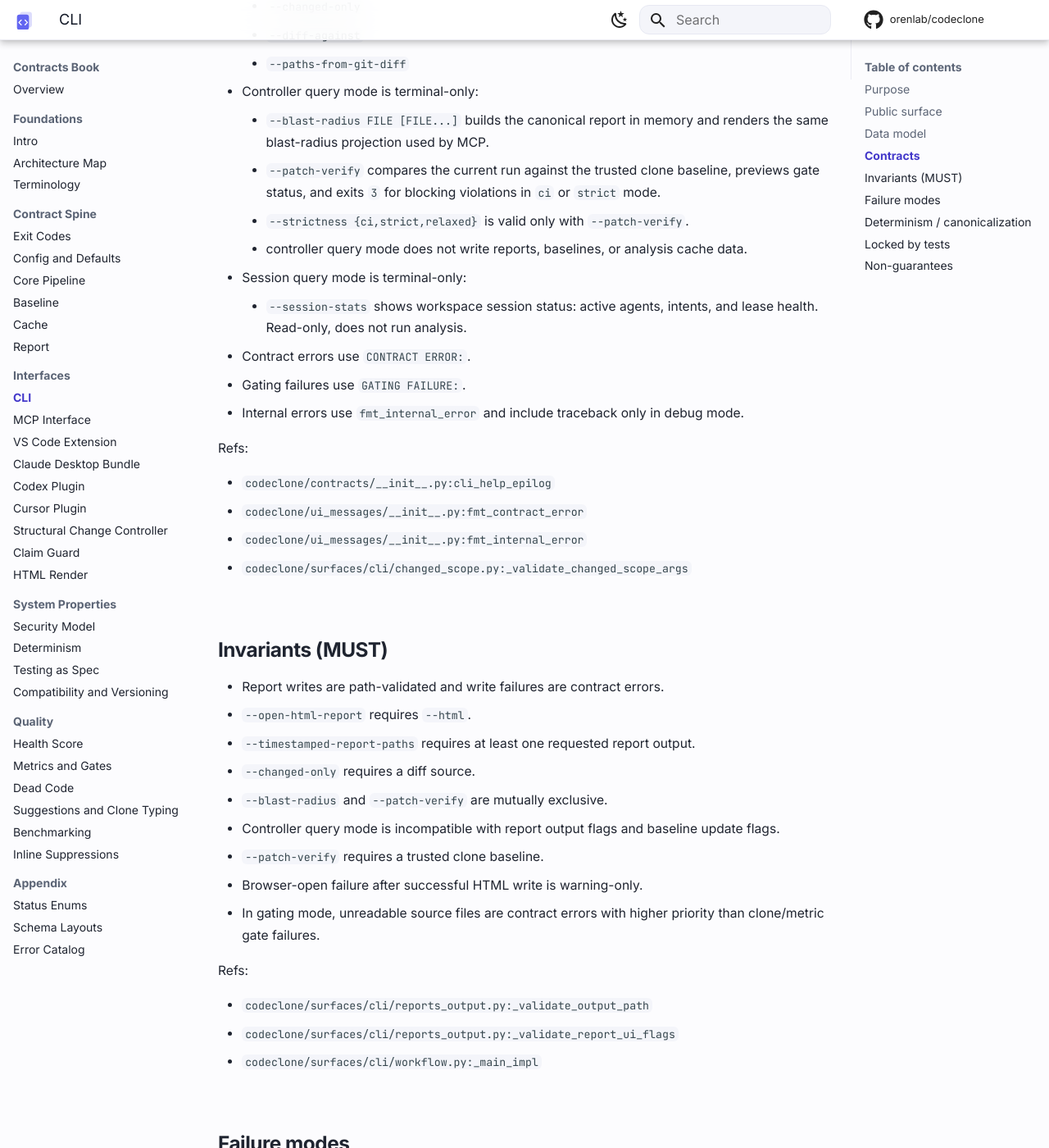
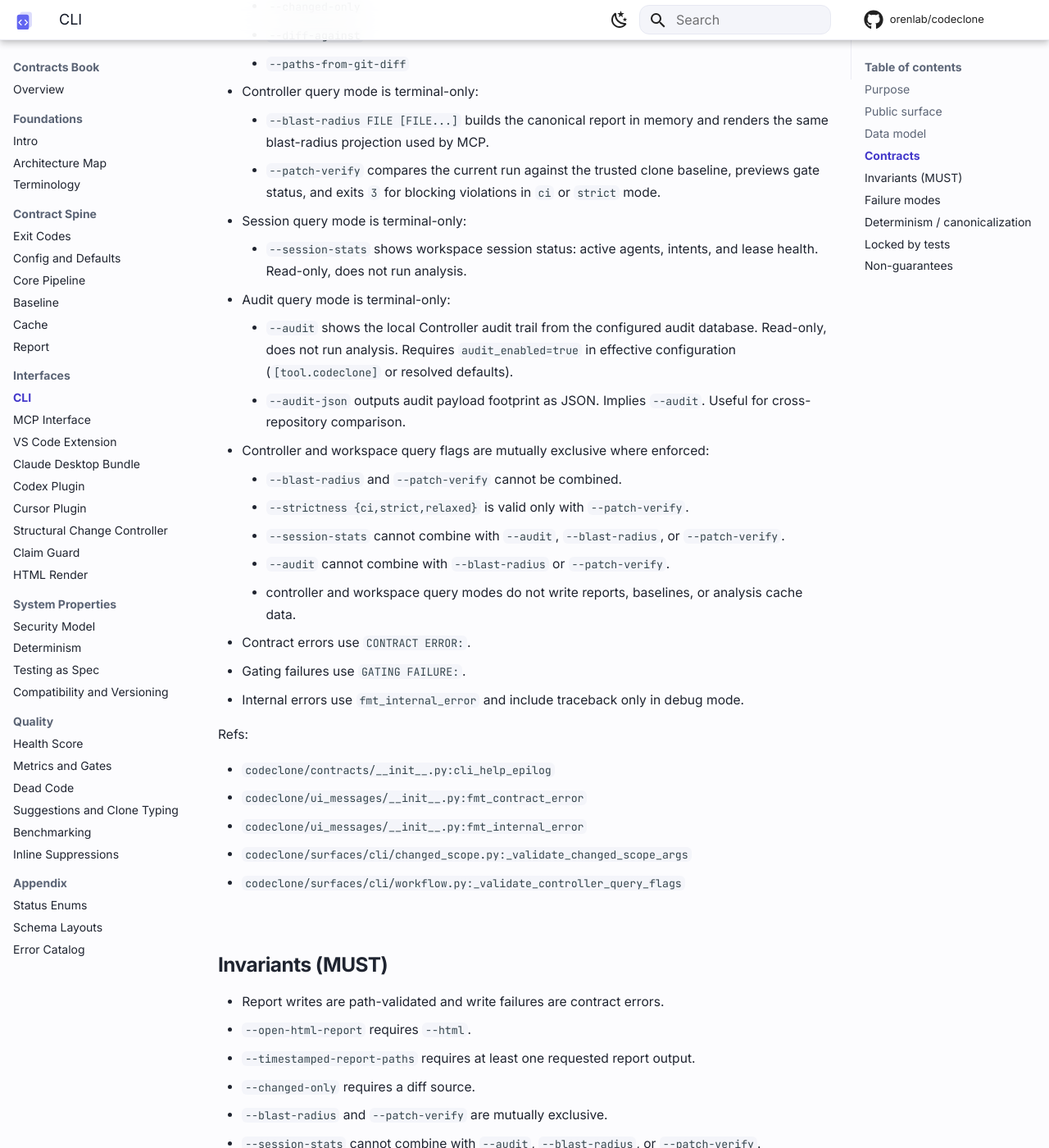
Before and after one commit to orenlab/codeclone, an MkDocs documentation site: the page built from docs/book/09-cli.md, in a window 1280 px wide and 1400 px high, scrolled down 2147 px. Shown: the whole window at 82% size. Built offline with MkDocs 1.6.1 and Material for MkDocs 9.7.7, drawn with Linux system fonts in a browser that asks for light colours; comment, search, counter and statistics services are not loaded; some of the changed text lies outside the part shown.

Commit message:
docs(cli): document audit flags and CLI-only options

```diff
--- a/docs/book/09-cli.md
+++ b/docs/book/09-cli.md
@@ -28,7 +28,7 @@ CLI modes:
 - gating mode (`--ci`, `--fail-on-new`, explicit metric gates)
 - baseline update mode (`--update-baseline`, `--update-metrics-baseline`)
 - controller query mode (`--blast-radius`, `--patch-verify`)
-- session query mode (`--session-stats`)
+- workspace query modes (`--session-stats`, `--audit`, `--audit-json`)
 
 Summary metrics include:
 
@@ -74,12 +74,23 @@ Refs:
     - `--patch-verify` compares the current run against the trusted clone
       baseline, previews gate status, and exits `3` for blocking violations in
       `ci` or `strict` mode.
-    - `--strictness {ci,strict,relaxed}` is valid only with `--patch-verify`.
-    - controller query mode does not write reports, baselines, or analysis
-      cache data.
 - Session query mode is terminal-only:
     - `--session-stats` shows workspace session status: active agents, intents,
       and lease health. Read-only, does not run analysis.
+- Audit query mode is terminal-only:
+    - `--audit` shows the local Controller audit trail from the configured audit
+      database. Read-only, does not run analysis. Requires `audit_enabled=true`
+      in effective configuration (`[tool.codeclone]` or resolved defaults).
+    - `--audit-json` outputs audit payload footprint as JSON. Implies `--audit`.
+      Useful for cross-repository comparison.
+- Controller and workspace query flags are mutually exclusive where enforced:
+    - `--blast-radius` and `--patch-verify` cannot be combined.
+    - `--strictness {ci,strict,relaxed}` is valid only with `--patch-verify`.
+    - `--session-stats` cannot combine with `--audit`, `--blast-radius`, or
+      `--patch-verify`.
+    - `--audit` cannot combine with `--blast-radius` or `--patch-verify`.
+    - controller and workspace query modes do not write reports, baselines, or
+      analysis cache data.
 - Contract errors use `CONTRACT ERROR:`.
 - Gating failures use `GATING FAILURE:`.
 - Internal errors use `fmt_internal_error` and include traceback only in debug mode.
@@ -90,6 +101,7 @@ Refs:
 - `codeclone/ui_messages/__init__.py:fmt_contract_error`
 - `codeclone/ui_messages/__init__.py:fmt_internal_error`
 - `codeclone/surfaces/cli/changed_scope.py:_validate_changed_scope_args`
+- `codeclone/surfaces/cli/workflow.py:_validate_controller_query_flags`
 
 ## Invariants (MUST)
 
@@ -98,9 +110,13 @@ Refs:
 - `--timestamped-report-paths` requires at least one requested report output.
 - `--changed-only` requires a diff source.
 - `--blast-radius` and `--patch-verify` are mutually exclusive.
-- Controller query mode is incompatible with report output flags and baseline
-  update flags.
+- `--session-stats` cannot combine with `--audit`, `--blast-radius`, or
+  `--patch-verify`.
+- `--audit` cannot combine with `--blast-radius` or `--patch-verify`.
+- Controller and workspace query modes are incompatible with report output flags,
+  baseline update flags, and changed-scope flags.
 - `--patch-verify` requires a trusted clone baseline.
+- `--audit` requires `audit_enabled=true` in effective configuration.
 - Browser-open failure after successful HTML write is warning-only.
 - In gating mode, unreadable source files are contract errors with higher priority than clone/metric gate failures.
 
@@ -123,6 +139,7 @@ Refs:
 | Invalid output extension/path                                     | contract             | `2`  |
 | Invalid changed-scope flag combination                            | contract             | `2`  |
 | Invalid controller query flag combination                         | contract             | `2`  |
+| `--audit` with `audit_enabled=false`                            | contract             | `2`  |
 | `--patch-verify` without trusted baseline                         | contract             | `2`  |
 | Baseline untrusted in CI/gating                                   | contract             | `2`  |
 | Coverage/API regression gate without required baseline capability | contract             | `2`  |
@@ -148,6 +165,7 @@ Refs:
 ## Locked by tests
 
 - `tests/test_cli_unit.py::test_cli_help_text_consistency`
+- `tests/test_cli_help_snapshot.py::test_cli_help_snapshot`
 - `tests/test_cli_unit.py::test_argument_parser_contract_error_marker_for_invalid_args`
 - `tests/test_cli_inprocess.py::test_cli_summary_format_stable`
 - `tests/test_cli_inprocess.py::test_cli_unreadable_source_fails_in_ci_with_contract_error`
```
Also changed, not shown: docs/book/04-config-and-defaults.md (+24 -1 lines).
